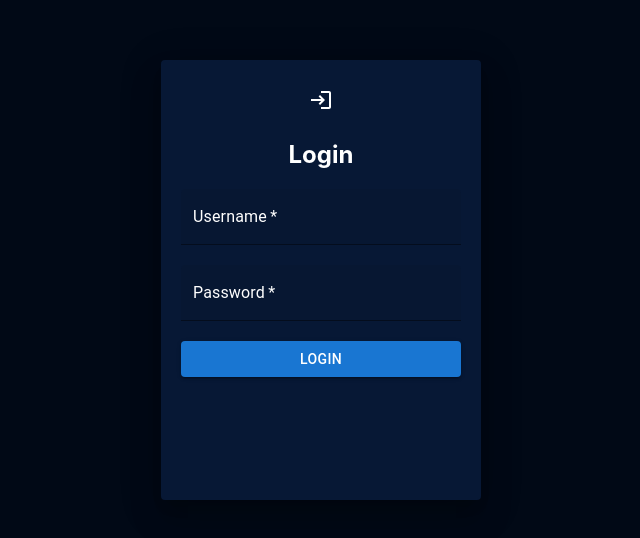
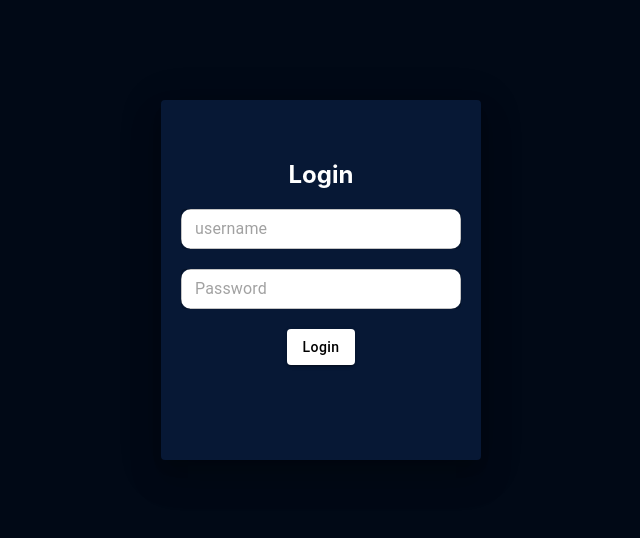
Before and after one commit to ArjunChorath/project_login_page_2, a React (Create React App) app: page / in a window 1280 px wide. Shown: the part 120-658 px from the top of the page, without its empty margins (319-959 px from the left). Built offline with nearby package versions, Linux system fonts and the light colour scheme.

Commit message:
third_login_page_commit

```diff
--- a/src/component/Login.js
+++ b/src/component/Login.js
@@ -1,20 +1,17 @@
 import { Avatar, Box, Button, Grid, Paper, TextField, withTheme } from "@mui/material";
 import React from "react";
-import LoginIcon from "@mui/icons-material/Login";
 import "./Login.css";
 
 export const Login = () => {
   const paperStyle = {
     padding: "20px",
-    height: "50vh",
+    height: "40vh",
     width: "280px",
     alignitems: "center",
     margin: "auto auto",
     backgroundColor: "#071835",
   };
-  const avatarStyle = {
-    backgroundColor: "#12127b00",
-  };
+
   return (
     <Box
       bgcolor="#010916"
@@ -25,45 +22,51 @@ export const Login = () => {
       <Grid>
         <Paper elevation={20} style={paperStyle}>
           <Grid align="center">
-            <Avatar style={avatarStyle}>
-              <LoginIcon />
-            </Avatar>
+            <br />
             <h2>Login</h2>
           </Grid>
           <Grid align="center">
             <TextField
-              variant="filled"
+              variant="outlined"
               inputProps={{
-                style: { color: "white" },
+                style: { background: "white", borderRadius: "10px" },
               }}
               InputLabelProps={{
                 style: { color: "white" },
               }}
-              label="Username"
-              placeholder="Username"
+              placeholder="username"
+              size="small"
               fullWidth
               required
             ></TextField>
             <br />
             <br />
             <TextField
-              variant="filled"
-              label="Password"
+              variant="outlined"
               inputProps={{
-                style: { color: "white" },
+                style: { background: "white", borderRadius: "10px" },
               }}
               InputLabelProps={{
                 style: { color: "white" },
               }}
               placeholder="Password"
               type="password"
+              size="small"
               fullWidth
               required
             ></TextField>
             <br />
             <br />
-            <Button variant="contained" margin="25px" fullWidth required>
-              Login{" "}
+            <Button
+              variant="contained"
+              margin="25px"
+              style={{
+                color: "black",
+                background: "white",
+                textTransform: "capitalize",
+              }}
+            >
+              Login
             </Button>
           </Grid>
         </Paper>
```
